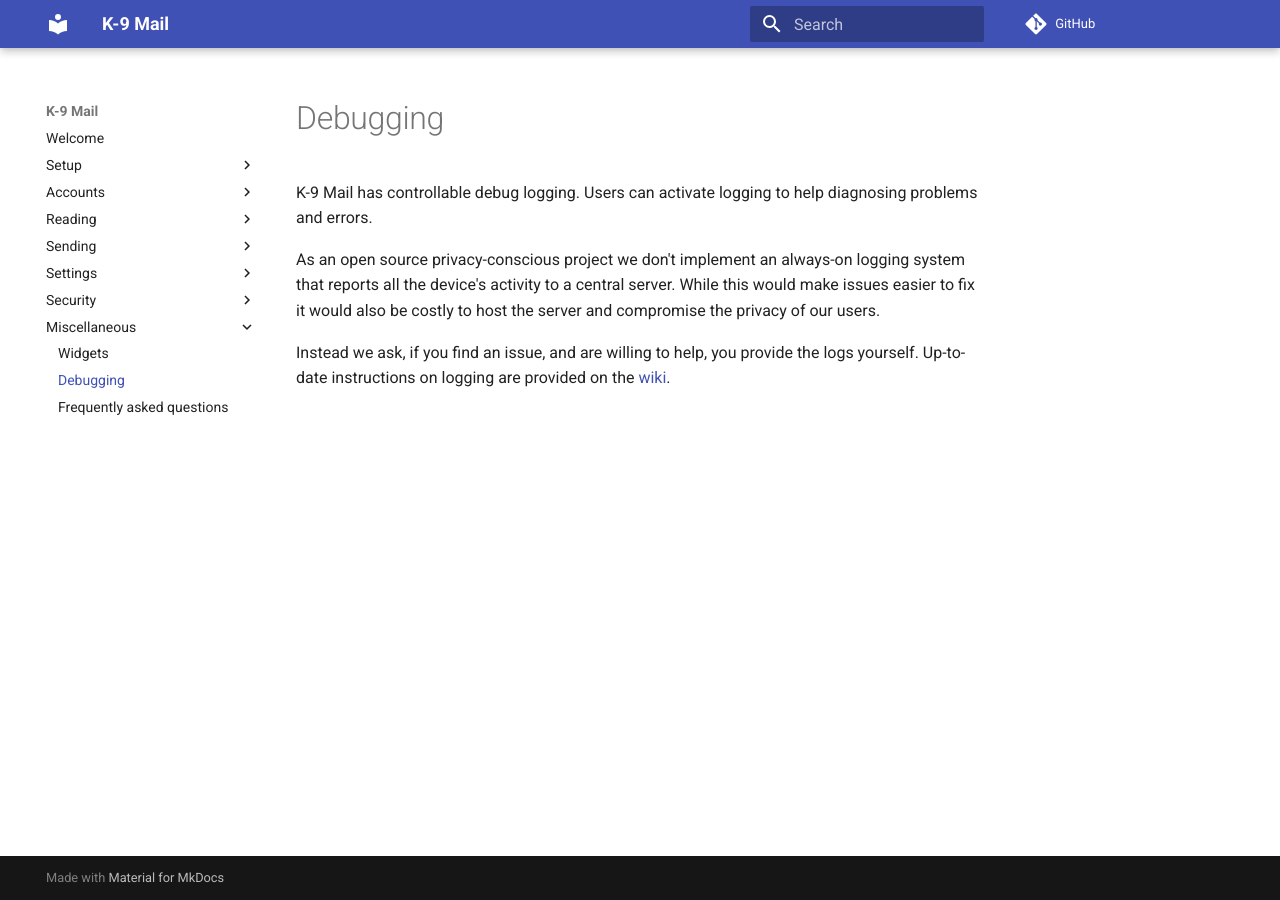
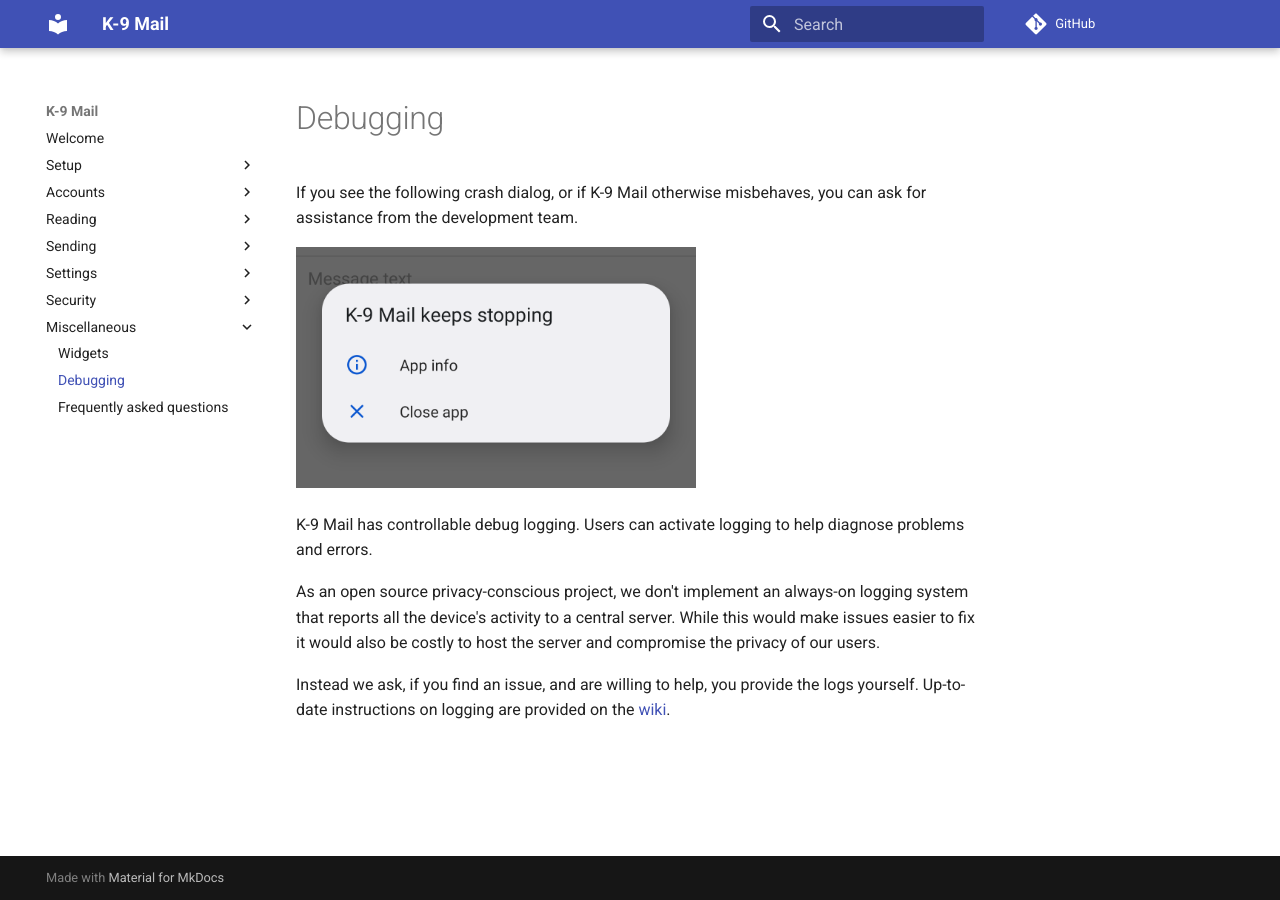
Before and after one commit to k9mail/k9mail-docs, an MkDocs documentation site: the page built from docs/en/current/misc/debugging.md, in a window 1280 px wide. Built offline with MkDocs 1.6.1 and Material for MkDocs 9.7.7, drawn with Linux system fonts in a browser that asks for light colours; comment, search, counter and statistics services are not loaded.

Commit message:
add screenshot

```diff
--- a/docs/en/current/misc/debugging.md
+++ b/docs/en/current/misc/debugging.md
@@ -1,8 +1,13 @@
 # Debugging
 
-K-9 Mail has controllable debug logging. Users can activate logging to help diagnosing problems and errors.
+If you see the following crash dialog, or if K-9 Mail otherwise misbehaves, you can ask for assistance from
+the development team.
 
-As an open source privacy-conscious project we don't implement an always-on logging system that
+![Crash Dialog](img/crash.png)
+
+K-9 Mail has controllable debug logging. Users can activate logging to help diagnose problems and errors.
+
+As an open source privacy-conscious project, we don't implement an always-on logging system that
 reports all the device's activity to a central server. While this would make issues easier to fix
 it would also be costly to host the server and compromise the privacy of our users.
 
```
Also changed, not shown: docs/en/current/misc/img/crash.png (added).
